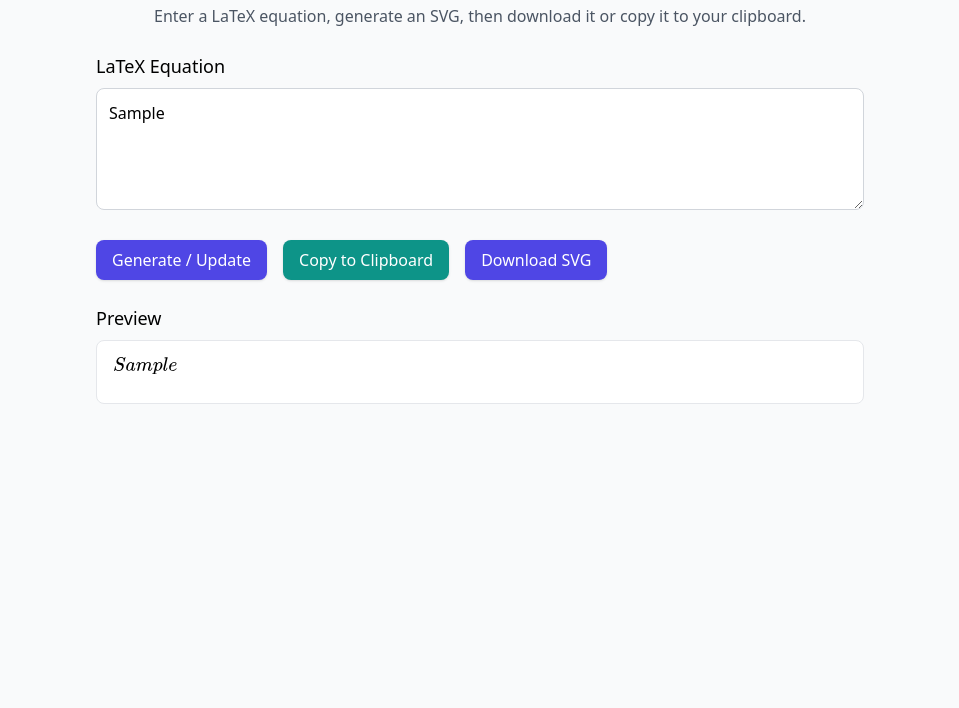
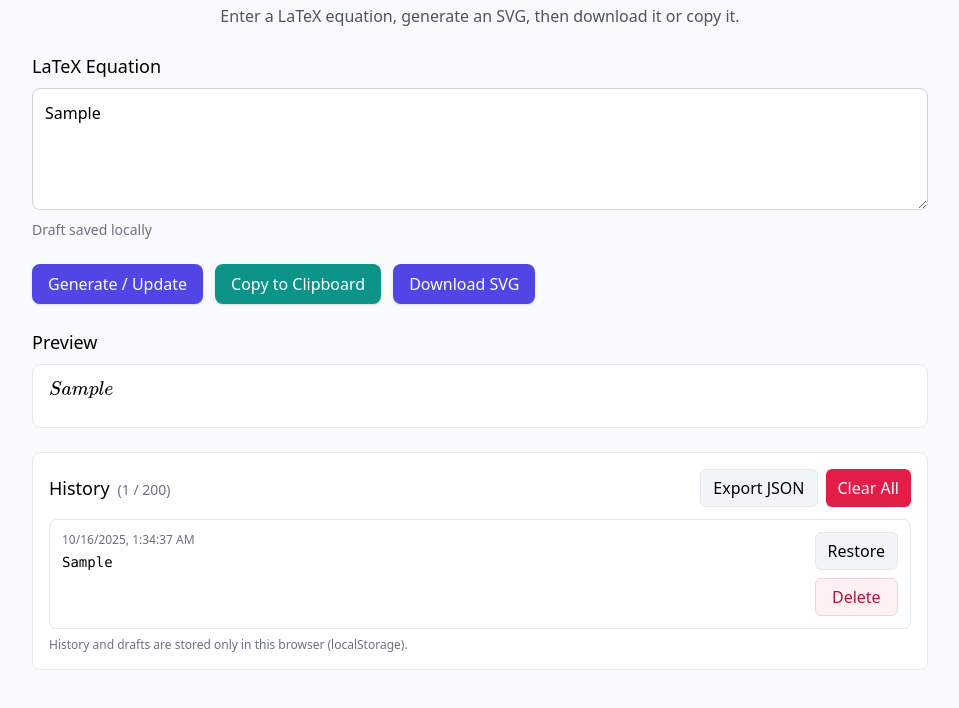
Before and after one commit to MathRobotics/tex2svg, a plain HTML site: page index.html in a window 1280 px wide. Both pictures are taken after typing "Sample" into the empty fields and a click on the button "Generate / Update". Shown: the part 72-780 px from the top of the page, without its empty margins (160-1119 px from the left). Drawn offline with nearby package versions, Linux system fonts and the light colour scheme.

Commit message:
👌 IMPROVE:

```diff
--- a/index.html
+++ b/index.html
@@ -1,16 +1,11 @@
-<!-- index.html : Generate SVG vector images from LaTeX equations
-     - Pure static SPA (no build step)
-     - MathJax v3 (tex-svg.js) for LaTeX → SVG
-     - TailwindCSS (CDN) for minimal styling
-     - Supports \bm via MathJax "bm" package
-     - Includes small security/perf hardening (revoking Blob URLs, input length guard, aria‑labels)
--->
+<!-- index.html : Math → SVG Generator with localStorage history & autosave draft -->
 <!DOCTYPE html>
 <html lang="en">
 <head>
   <meta charset="UTF-8" />
-  <meta name="viewport" content="width=device-width, initial-scale=1.0" />
+  <meta name="viewport" content="width=device-width, initial-scale=1.0"/>
   <title>Math → SVG Generator</title>
+
   <!-- Tailwind CSS -->
   <script src="https://cdn.tailwindcss.com"></script>
 
@@ -29,27 +24,29 @@
 <body class="min-h-screen bg-gray-50 flex flex-col items-center py-8 px-4">
   <header class="mb-6 text-center">
     <h1 class="text-3xl font-semibold">Math → SVG Generator</h1>
-    <p class="text-gray-600 mt-2">Enter a LaTeX equation, generate an SVG, then download it or copy it to your clipboard.</p>
+    <p class="text-gray-600 mt-2">Enter a LaTeX equation, generate an SVG, then download it or copy it.</p>
   </header>
 
-  <main class="w-full max-w-3xl flex flex-col gap-6">
-    <!-- Input area -->
+  <main class="w-full max-w-4xl flex flex-col gap-6">
+    <!-- Input -->
     <label class="block">
       <span class="text-lg font-medium">LaTeX Equation</span>
       <textarea id="latex-input" rows="4" placeholder="\\bm{F}=m\\bm{a}"
         class="mt-2 w-full rounded-lg border border-gray-300 p-3 focus:outline-none focus:ring-2 focus:ring-indigo-500"
         aria-label="LaTeX equation input"></textarea>
+      <div id="draftStatus" class="text-sm text-gray-500 mt-1">Autosaving draft to browser…</div>
     </label>
 
-    <!-- Button group -->
-    <div class="flex flex-wrap items-center gap-4">
-      <button id="generate-btn" aria-label="Generate SVG" class="inline-flex items-center gap-2 bg-indigo-600 hover:bg-indigo-700 text-white px-4 py-2 rounded-lg shadow">
+    <!-- Buttons -->
+    <div class="flex flex-wrap items-center gap-3">
+      <button id="generate-btn" aria-label="Generate SVG"
+        class="inline-flex items-center gap-2 bg-indigo-600 hover:bg-indigo-700 text-white px-4 py-2 rounded-lg shadow">
         Generate / Update
       </button>
-      <button id="copy-btn" aria-label="Copy SVG to clipboard" class="inline-flex items-center gap-2 bg-teal-600 hover:bg-teal-700 text-white px-4 py-2 rounded-lg shadow disabled:opacity-40" disabled>
+      <button id="copy-btn" aria-label="Copy SVG to clipboard"
+        class="inline-flex items-center gap-2 bg-teal-600 hover:bg-teal-700 text-white px-4 py-2 rounded-lg shadow disabled:opacity-40" disabled>
         Copy to Clipboard
       </button>
-      <!-- Download link: visible but disabled until first generation -->
       <a id="download-link" aria-label="Download SVG" href="#" download="formula.svg"
          class="inline-flex items-center gap-2 bg-indigo-600 text-white px-4 py-2 rounded-lg shadow opacity-40 pointer-events-none hover:bg-indigo-700">
         Download SVG
@@ -61,27 +58,128 @@
       <h2 class="text-lg font-medium mb-2">Preview</h2>
       <div id="preview" class="min-h-[4rem] p-4 bg-white border rounded-lg overflow-auto"></div>
     </section>
+
+    <!-- History panel -->
+    <section class="bg-white border rounded-lg p-4">
+      <div class="flex items-center justify-between mb-3">
+        <div class="flex items-baseline gap-2">
+          <h2 class="text-lg font-medium">History</h2>
+          <span id="histCount" class="text-sm text-gray-500"></span>
+        </div>
+        <div class="flex gap-2">
+          <button id="exportBtn" class="px-3 py-1.5 rounded-md bg-slate-100 hover:bg-slate-200 border">Export JSON</button>
+          <button id="clearBtn" class="px-3 py-1.5 rounded-md bg-rose-600 text-white hover:bg-rose-700">Clear All</button>
+        </div>
+      </div>
+      <ul id="historyList" class="space-y-2"></ul>
+      <p class="text-xs text-gray-500 mt-2">History and drafts are stored only in this browser (localStorage).</p>
+    </section>
   </main>
 
-  <!-- Script -->
   <script>
-    // Wait for MathJax to finish loading
+    // ----- Constants -----
+    const KEY_HISTORY = 'mathsvg.history.v1';
+    const KEY_DRAFT   = 'mathsvg.draft.v1';
+    const MAX_ITEMS   = 200;
+    const MAX_LENGTH  = 20000; // 20 kB input guard
+
+    // ----- Helpers -----
+    const $ = sel => document.querySelector(sel);
+    const $list = $('#historyList');
+    const $count = $('#histCount');
+    const $input = $('#latex-input');
+    const $draftStatus = $('#draftStatus');
+    const $preview = $('#preview');
+    const $link = $('#download-link');
+    const $genBtn = $('#generate-btn');
+    const $copyBtn = $('#copy-btn');
+    const $exportBtn = $('#exportBtn');
+    const $clearBtn = $('#clearBtn');
+
+    let currentSvgString = '';
+    let currentBlobUrl = null;
+    let draftTimer = null;
+
+    function nowISO(){ return new Date().toISOString(); }
+    function fmt(ts){ try { return new Date(ts).toLocaleString(); } catch { return ts; } }
+    function escapeHtml(s){ return (s ?? '').replace(/[&<>"']/g, c => ({'&':'&amp;','<':'&lt;','>':'&gt;','"':'&quot;',"'":'&#39;'}[c])); }
+
+    function loadHistory(){
+      try { return JSON.parse(localStorage.getItem(KEY_HISTORY) || '[]'); }
+      catch { return []; }
+    }
+    function saveHistory(arr){
+      localStorage.setItem(KEY_HISTORY, JSON.stringify(arr.slice(0, MAX_ITEMS)));
+      renderHistory();
+    }
+    function addSnapshot(tex){
+      if (!tex) return;
+      const arr = loadHistory();
+      arr.unshift({ id: crypto.randomUUID ? crypto.randomUUID() : String(Date.now()), ts: nowISO(), tex });
+      saveHistory(arr);
+    }
+    function addSnapshotIfChanged(tex){
+      const t = (tex || '').trim();
+      if (!t) return;
+      const arr = loadHistory();
+      const last = arr[0];
+      if (!last || (last.tex ?? '') !== t) {
+        addSnapshot(t);
+      }
+    }
+    function removeSnapshot(id){
+      saveHistory(loadHistory().filter(x => x.id !== id));
+    }
+    function clearAllHistory(){
+      if (confirm('Delete all history in this browser?')) {
+        localStorage.removeItem(KEY_HISTORY);
+        renderHistory();
+      }
+    }
+
+    function renderHistory(){
+      const arr = loadHistory();
+      $list.innerHTML = '';
+      $count.textContent = `(${arr.length} / ${MAX_ITEMS})`;
+      for (const item of arr){
+        const li = document.createElement('li');
+        li.className = 'border rounded-lg p-3';
+        li.innerHTML = `
+          <div class="flex items-start justify-between gap-3">
+            <div class="grow">
+              <div class="text-xs text-gray-500 mb-1">${escapeHtml(fmt(item.ts))}</div>
+              <pre class="text-sm overflow-x-auto whitespace-pre-wrap">${escapeHtml(item.tex)}</pre>
+            </div>
+            <div class="shrink-0 flex flex-col gap-2">
+              <button data-act="restore" data-id="${item.id}" class="px-3 py-1.5 rounded-md bg-slate-100 hover:bg-slate-200 border">Restore</button>
+              <button data-act="delete"  data-id="${item.id}" class="px-3 py-1.5 rounded-md bg-rose-50 hover:bg-rose-100 border border-rose-200 text-rose-700">Delete</button>
+            </div>
+          </div>
+        `;
+        $list.append(li);
+      }
+    }
+
+    function setBlobForDownload(svgString){
+      if (currentBlobUrl) URL.revokeObjectURL(currentBlobUrl);
+      const blob = new Blob([svgString], { type: 'image/svg+xml' });
+      currentBlobUrl = URL.createObjectURL(blob);
+      $link.href = currentBlobUrl;
+      $link.classList.remove('opacity-40', 'pointer-events-none');
+      $copyBtn.disabled = false;
+    }
+
+    function setDraftStatus(text){
+      $draftStatus.textContent = text;
+    }
+
+    // ----- MathJax Ready -----
     function ready(cb) {
       if (window.MathJax?.startup?.promise) { MathJax.startup.promise.then(cb); }
       else { setTimeout(() => ready(cb), 50); }
     }
 
     ready(() => {
-      const input   = document.getElementById('latex-input');
-      const preview = document.getElementById('preview');
-      const link    = document.getElementById('download-link');
-      const genBtn  = document.getElementById('generate-btn');
-      const copyBtn = document.getElementById('copy-btn');
-
-      const MAX_LENGTH = 20000; // 20 kB guard
-      let currentSvgString = '';
-      let currentBlobUrl   = null;
-
       // Convert LaTeX to SVGElement
       const texToSvg = (tex) => {
         const wrapper = MathJax.tex2svg(tex, { display: true });
@@ -90,35 +188,25 @@
         return svg;
       };
 
-      // Generate & update UI
+      // Generate preview and prepare download/copy
       const generate = () => {
-        let tex = input.value.trim();
+        const tex = $input.value.trim();
         if (!tex) return;
         if (tex.length > MAX_LENGTH) {
           alert('Input is too long (> 20 kB). Please shorten it.');
           return;
         }
-
         const svgEl = texToSvg(tex);
-        preview.innerHTML = '';
-        preview.appendChild(svgEl.cloneNode(true));
+        $preview.innerHTML = '';
+        $preview.appendChild(svgEl.cloneNode(true));
 
         const svgString = new XMLSerializer().serializeToString(svgEl);
         currentSvgString = svgString;
-
-        // Revoke old Blob URL if any
-        if (currentBlobUrl) URL.revokeObjectURL(currentBlobUrl);
-
-        const blob = new Blob([svgString], { type: 'image/svg+xml' });
-        currentBlobUrl  = URL.createObjectURL(blob);
-        link.href = currentBlobUrl;
-
-        // Enable download link
-        link.classList.remove('opacity-40', 'pointer-events-none');
-        copyBtn.disabled = false;
+        setBlobForDownload(svgString);
+        addSnapshotIfChanged(tex);
       };
 
-      // Copy SVG to clipboard (Illustrator‑friendly)
+      // Clipboard copy
       const copyToClipboard = async () => {
         if (!currentSvgString) return;
         try {
@@ -128,15 +216,73 @@
           } else {
             await navigator.clipboard.writeText(currentSvgString);
           }
-          copyBtn.classList.add('bg-green-600');
-          setTimeout(() => copyBtn.classList.remove('bg-green-600'), 800);
+          $copyBtn.classList.add('bg-green-600');
+          setTimeout(() => $copyBtn.classList.remove('bg-green-600'), 800);
         } catch (err) {
           alert('Failed to copy: ' + err);
         }
       };
 
-      genBtn.addEventListener('click', generate);
-      copyBtn.addEventListener('click', copyToClipboard);
+      // Draft autosave
+      function saveDraft(){
+        const draft = { tex: $input.value };
+        try { localStorage.setItem(KEY_DRAFT, JSON.stringify(draft)); } catch {}
+        setDraftStatus('Draft saved locally');
+      }
+      function restoreDraft(){
+        try {
+          const d = JSON.parse(localStorage.getItem(KEY_DRAFT) || 'null');
+          if (d && typeof d.tex === 'string') {
+            $input.value = d.tex;
+            setDraftStatus('Draft restored from localStorage');
+          } else {
+            setDraftStatus('Autosaving draft to browser…');
+          }
+        } catch {
+          setDraftStatus('Autosaving draft to browser…');
+        }
+      }
+
+      // Wire events
+      $genBtn.addEventListener('click', generate);
+      $copyBtn.addEventListener('click', copyToClipboard);
+      $exportBtn.addEventListener('click', () => {
+        const blob = new Blob([localStorage.getItem(KEY_HISTORY) || '[]'], { type:'application/json' });
+        const url = URL.createObjectURL(blob);
+        const a = document.createElement('a');
+        a.download = 'mathsvg_history.json';
+        a.href = url;
+        a.click();
+        URL.revokeObjectURL(url);
+      });
+      $clearBtn.addEventListener('click', clearAllHistory);
+      $list.addEventListener('click', (e)=>{
+        const btn = e.target.closest('button'); if (!btn) return;
+        const id = btn.dataset.id; const act = btn.dataset.act;
+        if (act === 'delete') removeSnapshot(id);
+        if (act === 'restore') {
+          const item = loadHistory().find(x=>x.id===id);
+          if (item){ $input.value = item.tex; saveDraft(); $input.focus(); }
+        }
+      });
+
+      // Input debounced autosave
+      for (const ev of ['input','change']) {
+        $input.addEventListener(ev, () => {
+          clearTimeout(draftTimer);
+          draftTimer = setTimeout(saveDraft, 300);
+        });
+      }
+
+      // Initial load
+      restoreDraft();
+      renderHistory();
+
+      // Cross-tab sync
+      window.addEventListener('storage', (e)=>{
+        if (e.key === KEY_HISTORY) renderHistory();
+        if (e.key === KEY_DRAFT) restoreDraft();
+      });
     });
   </script>
 </body>
```
